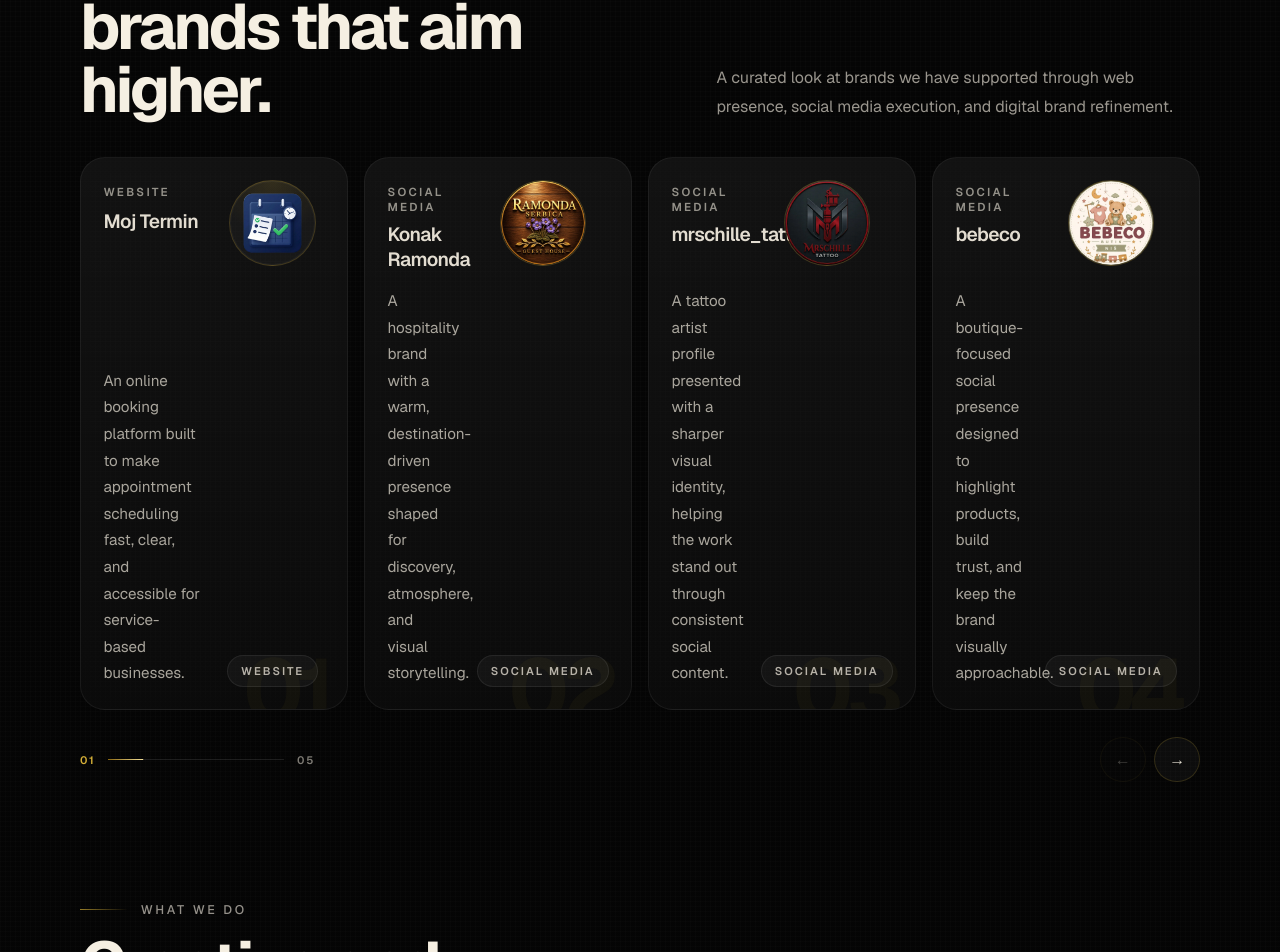
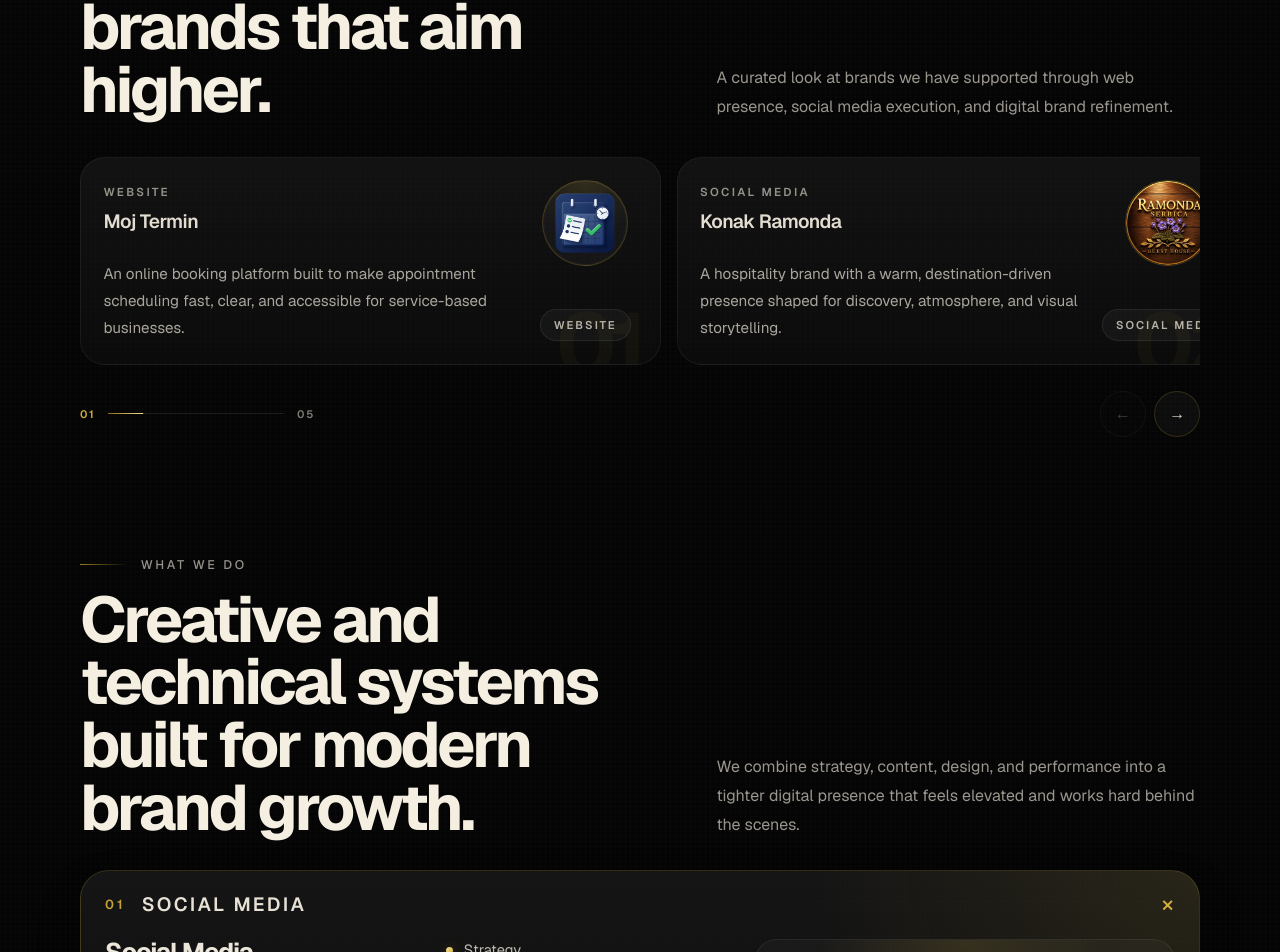
Before and after one commit to nemanja2424/asi, a Next.js app: page / in a window 1280 px wide. Shown: the part 1074-2026 px from the top of the page. Built offline with nearby package versions, Linux system fonts and the light colour scheme.

Commit message:
klijenti curosel za pc (optimizovano samo)

```diff
--- a/src/app/page.module.css
+++ b/src/app/page.module.css
@@ -260,10 +260,10 @@
 
 .clientsTrack {
   display: grid;
-  grid-auto-columns: calc((100% - 1rem) / 2);
+  grid-auto-columns: 72%;
   grid-auto-flow: column;
   gap: 1rem;
-  padding: 0.2rem calc(50% + 0.5rem) 0.4rem 0;
+  padding: 0.2rem 28% 0.4rem 0;
   overflow-x: auto;
   overscroll-behavior-inline: contain;
   scroll-behavior: smooth;
@@ -749,6 +749,11 @@
     grid-template-columns: 1fr;
   }
 
+  .clientsTrack {
+    grid-auto-columns: 78%;
+    padding-right: 22%;
+  }
+
   .servicePanel {
     grid-template-columns: 1fr;
   }
```
